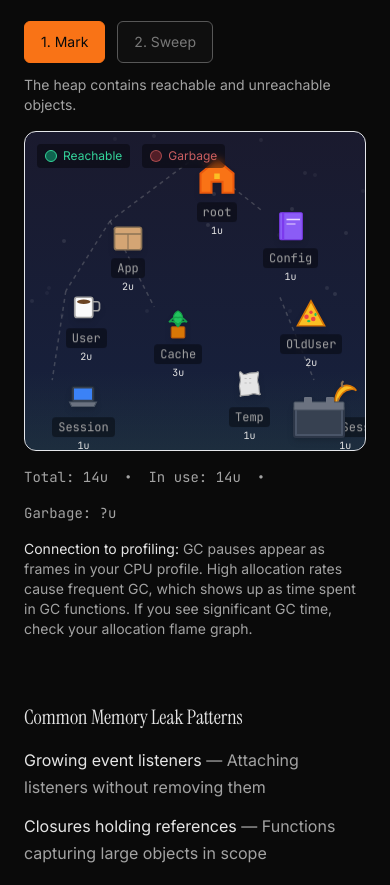
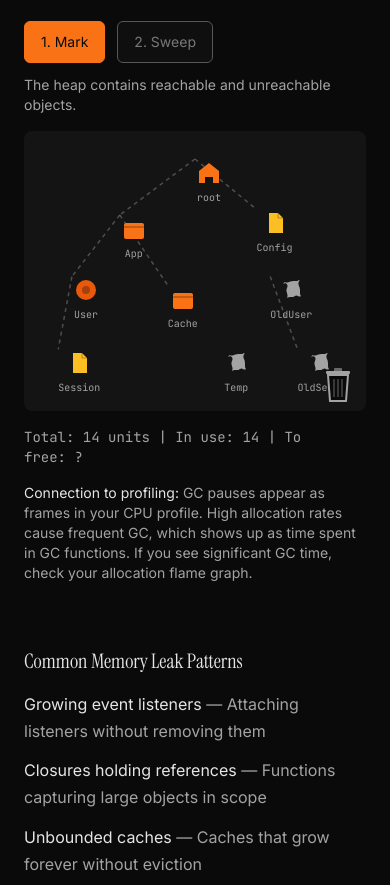
Before and after one commit to olivier-w/profiling.wtf, a React (Vite) app: page / in a window 390 px wide. Shown: the part 8140-9025 px from the top of the page. Built offline with nearby package versions, Linux system fonts and the light colour scheme.

Commit message:
Refactor GCSimulator component to enhance object types and visuals. Updated object types for heap simulation, improved icon rendering with responsive colors, and optimized animations for garbage collection. Simplified layout and adjusted memory stats display for clarity.

```diff
--- a/src/components/Memory/GCSimulator.tsx
+++ b/src/components/Memory/GCSimulator.tsx
@@ -3,7 +3,7 @@ import { motion, AnimatePresence } from 'motion/react'
 import { cn } from '../../lib/cn'
 import { useInView } from '../../hooks/useInView'
 
-type ObjectType = 'root' | 'package' | 'mug' | 'plant' | 'laptop' | 'book' | 'paper' | 'banana' | 'bottle' | 'pizza'
+type ObjectType = 'root' | 'box' | 'file' | 'data' | 'trash'
 
 interface HeapObject {
   id: string
@@ -17,116 +17,78 @@ type GCStep = 'initial' | 'mark' | 'sweep' | 'done'
 
 const initialHeap: HeapObject[] = [
   { id: 'root', name: 'root', size: 1, type: 'root', refs: ['app', 'config'] },
-  { id: 'app', name: 'App', size: 2, type: 'package', refs: ['user', 'cache'] },
-  { id: 'config', name: 'Config', size: 1, type: 'book', refs: [] },
-  { id: 'user', name: 'User', size: 2, type: 'mug', refs: ['session'] },
-  { id: 'cache', name: 'Cache', size: 3, type: 'plant', refs: [] },
-  { id: 'session', name: 'Session', size: 1, type: 'laptop', refs: [] },
-  { id: 'old_user', name: 'OldUser', size: 2, type: 'pizza', refs: ['old_session'] },
-  { id: 'old_session', name: 'OldSess', size: 1, type: 'banana', refs: [] },
-  { id: 'temp', name: 'Temp', size: 1, type: 'paper', refs: [] },
+  { id: 'app', name: 'App', size: 2, type: 'box', refs: ['user', 'cache'] },
+  { id: 'config', name: 'Config', size: 1, type: 'file', refs: [] },
+  { id: 'user', name: 'User', size: 2, type: 'data', refs: ['session'] },
+  { id: 'cache', name: 'Cache', size: 3, type: 'box', refs: [] },
+  { id: 'session', name: 'Session', size: 1, type: 'file', refs: [] },
+  { id: 'old_user', name: 'OldUser', size: 2, type: 'trash', refs: ['old_session'] },
+  { id: 'old_session', name: 'OldSess', size: 1, type: 'trash', refs: [] },
+  { id: 'temp', name: 'Temp', size: 1, type: 'trash', refs: [] },
 ]
 
-// Scattered yard layout positions (x, y as percentages)
+// Positions as percentages for responsive layout
 const positions: Record<string, { x: number; y: number }> = {
-  root: { x: 50, y: 8 },
-  app: { x: 25, y: 28 },
-  config: { x: 70, y: 25 },
-  user: { x: 12, y: 50 },
-  cache: { x: 38, y: 55 },
-  session: { x: 8, y: 78 },
-  old_user: { x: 75, y: 52 },
-  old_session: { x: 85, y: 78 },
-  temp: { x: 60, y: 75 },
+  root: { x: 50, y: 10 },
+  app: { x: 28, y: 30 },
+  config: { x: 68, y: 28 },
+  user: { x: 14, y: 52 },
+  cache: { x: 42, y: 55 },
+  session: { x: 10, y: 78 },
+  old_user: { x: 72, y: 52 },
+  old_session: { x: 80, y: 78 },
+  temp: { x: 58, y: 78 },
 }
 
-// Icon components for each object type
-function ObjectIcon({ type, size = 32 }: { type: ObjectType; size?: number }) {
-  const iconClass = "drop-shadow-md"
+// Minimal icons using site colors
+function ObjectIcon({ type, isGarbage }: { type: ObjectType; isGarbage: boolean }) {
+  const baseColor = isGarbage ? 'var(--text-muted)' : getTypeColor(type)
+  const size = 28
 
   switch (type) {
     case 'root':
       return (
-        <svg width={size} height={size} viewBox="0 0 32 32" className={iconClass}>
-          <path d="M16 4L4 14V28H12V20H20V28H28V14L16 4Z" fill="#f97316" stroke="#ea580c" strokeWidth="1.5"/>
-          <rect x="14" y="14" width="4" height="4" fill="#fbbf24"/>
+        <svg width={size} height={size} viewBox="0 0 28 28">
+          <path
+            d="M14 4L4 12V24H10V18H18V24H24V12L14 4Z"
+            fill={baseColor}
+            opacity={isGarbage ? 0.4 : 1}
+          />
         </svg>
       )
-    case 'package':
+    case 'box':
       return (
-        <svg width={size} height={size} viewBox="0 0 32 32" className={iconClass}>
-          <rect x="4" y="8" width="24" height="20" rx="2" fill="#d4a574" stroke="#8B7355" strokeWidth="1.5"/>
-          <line x1="4" y1="14" x2="28" y2="14" stroke="#8B7355" strokeWidth="1.5"/>
-          <line x1="16" y1="14" x2="16" y2="28" stroke="#8B7355" strokeWidth="1"/>
+        <svg width={size} height={size} viewBox="0 0 28 28">
+          <rect x="4" y="8" width="20" height="16" rx="2" fill={baseColor} opacity={isGarbage ? 0.4 : 1}/>
+          <line x1="4" y1="12" x2="24" y2="12" stroke="var(--bg)" strokeWidth="1.5" opacity="0.3"/>
         </svg>
       )
-    case 'mug':
+    case 'file':
       return (
-        <svg width={size} height={size} viewBox="0 0 32 32" className={iconClass}>
-          <rect x="6" y="8" width="16" height="18" rx="2" fill="#fafafa" stroke="#a3a3a3" strokeWidth="1.5"/>
-          <path d="M22 12H26C27 12 28 13 28 14V18C28 19 27 20 26 20H22" fill="none" stroke="#a3a3a3" strokeWidth="1.5"/>
-          <ellipse cx="14" cy="12" rx="6" ry="2" fill="#6b4423"/>
+        <svg width={size} height={size} viewBox="0 0 28 28">
+          <path
+            d="M8 4H17L22 9V24H8V4Z"
+            fill={baseColor}
+            opacity={isGarbage ? 0.4 : 1}
+          />
+          <path d="M17 4V9H22" fill="none" stroke="var(--bg)" strokeWidth="1" opacity="0.3"/>
         </svg>
       )
-    case 'plant':
+    case 'data':
       return (
-        <svg width={size} height={size} viewBox="0 0 32 32" className={iconClass}>
-          <rect x="10" y="20" width="12" height="10" rx="1" fill="#d97706" stroke="#b45309" strokeWidth="1"/>
-          <path d="M16 20C16 20 12 16 12 12C12 8 16 6 16 6C16 6 20 8 20 12C20 16 16 20 16 20Z" fill="#22c55e" stroke="#16a34a" strokeWidth="1"/>
-          <path d="M16 18C14 16 10 14 8 16C10 14 12 10 16 12" fill="none" stroke="#16a34a" strokeWidth="1.5"/>
-          <path d="M16 18C18 16 22 14 24 16C22 14 20 10 16 12" fill="none" stroke="#16a34a" strokeWidth="1.5"/>
+        <svg width={size} height={size} viewBox="0 0 28 28">
+          <circle cx="14" cy="14" r="10" fill={baseColor} opacity={isGarbage ? 0.4 : 1}/>
+          <circle cx="14" cy="14" r="4" fill="var(--bg)" opacity="0.3"/>
         </svg>
       )
-    case 'laptop':
+    case 'trash':
       return (
-        <svg width={size} height={size} viewBox="0 0 32 32" className={iconClass}>
-          <rect x="6" y="8" width="20" height="14" rx="2" fill="#374151" stroke="#1f2937" strokeWidth="1"/>
-          <rect x="8" y="10" width="16" height="10" fill="#3b82f6"/>
-          <path d="M4 22H28L26 26H6L4 22Z" fill="#6b7280" stroke="#4b5563" strokeWidth="1"/>
-        </svg>
-      )
-    case 'book':
-      return (
-        <svg width={size} height={size} viewBox="0 0 32 32" className={iconClass}>
-          <rect x="6" y="4" width="20" height="24" rx="1" fill="#8b5cf6" stroke="#7c3aed" strokeWidth="1"/>
-          <rect x="8" y="4" width="2" height="24" fill="#7c3aed"/>
-          <line x1="12" y1="10" x2="24" y2="10" stroke="#e9d5ff" strokeWidth="1.5"/>
-          <line x1="12" y1="14" x2="20" y2="14" stroke="#e9d5ff" strokeWidth="1"/>
-        </svg>
-      )
-    case 'paper':
-      return (
-        <svg width={size} height={size} viewBox="0 0 32 32" className={iconClass}>
-          <path d="M8 4C6 6 10 10 8 14C6 18 10 22 8 26C10 24 14 26 18 24C22 22 24 26 26 24C24 22 26 18 24 14C22 10 26 6 24 4C22 6 18 4 14 6C10 8 10 4 8 4Z" fill="#e5e5e5" stroke="#a3a3a3" strokeWidth="1"/>
-          <line x1="12" y1="10" x2="20" y2="10" stroke="#a3a3a3" strokeWidth="0.5" strokeDasharray="2"/>
-          <line x1="12" y1="14" x2="18" y2="14" stroke="#a3a3a3" strokeWidth="0.5" strokeDasharray="2"/>
-        </svg>
-      )
-    case 'banana':
-      return (
-        <svg width={size} height={size} viewBox="0 0 32 32" className={iconClass}>
-          <path d="M8 24C6 20 8 12 14 8C18 6 24 8 26 12C24 10 18 10 14 14C10 18 10 22 8 24Z" fill="#fbbf24" stroke="#d97706" strokeWidth="1.5"/>
-          <path d="M14 8C14 8 12 6 14 4" stroke="#8B7355" strokeWidth="2" strokeLinecap="round"/>
-          <ellipse cx="10" cy="20" rx="1" ry="2" fill="#8B7355" opacity="0.5"/>
-        </svg>
-      )
-    case 'bottle':
-      return (
-        <svg width={size} height={size} viewBox="0 0 32 32" className={iconClass}>
-          <rect x="12" y="4" width="8" height="4" rx="1" fill="#a3a3a3"/>
-          <path d="M12 8L10 12V28H22V12L20 8H12Z" fill="#86efac" fillOpacity="0.6" stroke="#22c55e" strokeWidth="1"/>
-          <ellipse cx="16" cy="24" rx="4" ry="2" fill="#22c55e" fillOpacity="0.3"/>
-        </svg>
-      )
-    case 'pizza':
-      return (
-        <svg width={size} height={size} viewBox="0 0 32 32" className={iconClass}>
-          <path d="M16 6L4 28H28L16 6Z" fill="#fbbf24" stroke="#d97706" strokeWidth="1.5"/>
-          <circle cx="12" cy="20" r="2" fill="#ef4444"/>
-          <circle cx="18" cy="22" r="2" fill="#ef4444"/>
-          <circle cx="16" cy="16" r="1.5" fill="#ef4444"/>
-          <ellipse cx="14" cy="24" rx="1.5" ry="1" fill="#22c55e"/>
-          <ellipse cx="20" cy="18" rx="1" ry="1.5" fill="#22c55e"/>
+        <svg width={size} height={size} viewBox="0 0 28 28">
+          <path
+            d="M6 8C8 6 12 8 10 12C8 16 12 18 10 22C12 20 16 22 18 20C20 18 22 22 24 20C22 18 24 14 22 10C20 6 24 4 22 4C20 6 16 4 12 6C8 8 8 4 6 8Z"
+            fill={baseColor}
+            opacity={isGarbage ? 0.4 : 1}
+          />
         </svg>
       )
     default:
@@ -134,57 +96,36 @@ function ObjectIcon({ type, size = 32 }: { type: ObjectType; size?: number }) {
   }
 }
 
-// Trash truck SVG component
-function TrashTruck({ freedMemory, isVisible }: { freedMemory: number; isVisible: boolean }) {
-  return (
-    <motion.div
-      className="absolute bottom-4 right-0 pointer-events-none"
-      initial={{ x: 200, opacity: 0 }}
-      animate={isVisible ? { x: 0, opacity: 1 } : { x: 200, opacity: 0 }}
-      transition={{ duration: 0.6, ease: 'easeOut' }}
-    >
-      <div className="relative">
-        <svg width="120" height="80" viewBox="0 0 120 80" className="drop-shadow-lg">
-          {/* Truck body */}
-          <rect x="20" y="20" width="70" height="40" rx="4" fill="#4a5568" stroke="#2d3748" strokeWidth="2"/>
-          {/* Trash compartment */}
-          <rect x="25" y="25" width="60" height="30" rx="2" fill="#2d3748"/>
-          {/* Cab */}
-          <rect x="90" y="30" width="25" height="30" rx="3" fill="#22c55e" stroke="#16a34a" strokeWidth="2"/>
-          <rect x="95" y="35" width="15" height="10" rx="1" fill="#86efac"/>
-          {/* Wheels */}
-          <circle cx="35" cy="60" r="10" fill="#1f2937" stroke="#0f172a" strokeWidth="2"/>
-          <circle cx="35" cy="60" r="4" fill="#4a5568"/>
-          <circle cx="80" cy="60" r="10" fill="#1f2937" stroke="#0f172a" strokeWidth="2"/>
-          <circle cx="80" cy="60" r="4" fill="#4a5568"/>
-          {/* Recycling symbol */}
-          <text x="55" y="45" textAnchor="middle" fill="#22c55e" fontSize="16">♻</text>
-        </svg>
-        {/* Freed memory badge */}
-        {freedMemory > 0 && (
-          <motion.div
-            initial={{ scale: 0, y: 10 }}
-            animate={{ scale: 1, y: 0 }}
-            transition={{ delay: 0.3, type: 'spring', stiffness: 300 }}
-            className="absolute -top-2 left-1/2 -translate-x-1/2 bg-emerald-500 text-white text-xs font-bold px-2 py-1 rounded-full whitespace-nowrap shadow-lg"
-          >
-            +{freedMemory} freed
-          </motion.div>
-        )}
-      </div>
-    </motion.div>
-  )
+function getTypeColor(type: ObjectType): string {
+  switch (type) {
+    case 'root': return 'var(--accent)'
+    case 'box': return 'var(--flame-3)'
+    case 'file': return 'var(--flame-2)'
+    case 'data': return 'var(--flame-4)'
+    case 'trash': return 'var(--text-muted)'
+  }
 }
 
-// Dumpster SVG for sweep target
-function Dumpster() {
+// Minimal trash can icon
+function TrashCan({ isActive }: { isActive: boolean }) {
+  const color = isActive ? 'var(--accent)' : 'var(--text-muted)'
   return (
-    <svg width="60" height="50" viewBox="0 0 60 50" className="drop-shadow-md">
-      <rect x="5" y="15" width="50" height="30" rx="2" fill="#4a5568" stroke="#2d3748" strokeWidth="2"/>
-      <rect x="8" y="18" width="44" height="24" fill="#374151"/>
-      <rect x="5" y="10" width="50" height="8" rx="1" fill="#6b7280" stroke="#4b5563" strokeWidth="1"/>
-      <rect x="15" y="5" width="8" height="8" rx="1" fill="#6b7280"/>
-      <rect x="37" y="5" width="8" height="8" rx="1" fill="#6b7280"/>
+    <svg width="32" height="36" viewBox="0 0 32 36" className="transition-colors duration-300">
+      {/* Lid */}
+      <rect x="4" y="4" width="24" height="3" rx="1" fill={color} />
+      {/* Handle */}
+      <rect x="12" y="1" width="8" height="4" rx="1" fill={color} opacity="0.6" />
+      {/* Body */}
+      <path
+        d="M6 8L8 34H24L26 8H6Z"
+        fill="var(--bg)"
+        stroke={color}
+        strokeWidth="2"
+      />
+      {/* Lines on body */}
+      <line x1="12" y1="12" x2="12" y2="30" stroke={color} strokeWidth="1.5" opacity="0.4" />
+      <line x1="16" y1="12" x2="16" y2="30" stroke={color} strokeWidth="1.5" opacity="0.4" />
+      <line x1="20" y1="12" x2="20" y2="30" stroke={color} strokeWidth="1.5" opacity="0.4" />
     </svg>
   )
 }
@@ -195,7 +136,6 @@ export function GCSimulator() {
   const [flyingItems, setFlyingItems] = useState<string[]>([])
   const { ref } = useInView(0.1)
   const timeoutRef = useRef<ReturnType<typeof setTimeout> | undefined>(undefined)
-  const containerRef = useRef<HTMLDivElement>(null)
 
   const prefersReducedMotion =
     typeof window !== 'undefined' &&
@@ -247,19 +187,18 @@ export function GCSimulator() {
       return
     }
 
-    // Animate items flying to dumpster one by one
+    // Animate items flying to dumpster
     unreachableIds.forEach((id, index) => {
       setTimeout(() => {
         setFlyingItems(prev => [...prev, id])
-      }, index * 300)
+      }, index * 250)
     })
 
-    // Remove items after animation
     timeoutRef.current = setTimeout(() => {
       setHeap(prev => prev.filter(o => reachableIds.has(o.id)))
       setFlyingItems([])
       setStep('done')
-    }, unreachableIds.length * 300 + 600)
+    }, unreachableIds.length * 250 + 500)
   }
 
   const handleReset = () => {
@@ -296,44 +235,18 @@ export function GCSimulator() {
         )}
         <span className="text-sm text-[var(--text-muted)]">
           {step === 'initial' && 'The heap contains reachable and unreachable objects.'}
-          {step === 'mark' && 'Traced from root. Glowing = reachable, faded = garbage.'}
+          {step === 'mark' && 'Traced from root. Colored = reachable, gray = garbage.'}
           {step === 'sweep' && 'Taking out the trash...'}
-          {step === 'done' && `Freed ${freedMemory} units of memory!`}
+          {step === 'done' && `Freed ${freedMemory} units of memory.`}
         </span>
       </div>
 
-      {/* Heap visualization - larger "yard" layout */}
+      {/* Heap visualization */}
       <div
-        ref={containerRef}
-        className="relative w-full bg-gradient-to-b from-[#1a1a2e] to-[#16213e] rounded-xl overflow-hidden border border-[var(--text-muted)]/10"
-        style={{ aspectRatio: '16/10', minHeight: '320px', maxHeight: '450px' }}
+        className="relative rounded-lg bg-[var(--surface)] overflow-hidden"
+        style={{ minHeight: '280px' }}
       >
-        {/* Ground gradient */}
-        <div className="absolute bottom-0 left-0 right-0 h-1/4 bg-gradient-to-t from-[#2d4a3e]/30 to-transparent" />
-
-        {/* Stars/particles background */}
-        <div className="absolute inset-0 overflow-hidden pointer-events-none">
-          {[...Array(20)].map((_, i) => (
-            <motion.div
-              key={i}
-              className="absolute w-1 h-1 bg-white/20 rounded-full"
-              style={{
-                left: `${Math.random() * 100}%`,
-                top: `${Math.random() * 60}%`,
-              }}
-              animate={prefersReducedMotion ? {} : {
-                opacity: [0.2, 0.5, 0.2],
-              }}
-              transition={{
-                duration: 2 + Math.random() * 2,
-                repeat: Infinity,
-                delay: Math.random() * 2,
-              }}
-            />
-          ))}
-        </div>
-
-        {/* Reference lines (ownership chains) */}
+        {/* Reference lines */}
         <svg className="absolute inset-0 w-full h-full pointer-events-none">
           {heap.map(obj =>
             obj.refs.map(refId => {
@@ -345,21 +258,23 @@ export function GCSimulator() {
               if (!toObj) return null
 
               const isReachable = reachableIds.has(obj.id) && reachableIds.has(refId)
-              const lineOpacity = step === 'initial' ? 0.3 : isReachable ? 0.6 : 0.15
+              const isMarkedReachable = step !== 'initial' && isReachable
+              const isFading = step === 'sweep' && unreachableIds.includes(obj.id)
 
               return (
-                <motion.line
+                <line
                   key={`${obj.id}-${refId}`}
                   x1={`${fromPos.x}%`}
                   y1={`${fromPos.y}%`}
                   x2={`${toPos.x}%`}
                   y2={`${toPos.y}%`}
-                  stroke={isReachable && step !== 'initial' ? '#22c55e' : '#a3a3a3'}
+                  stroke={isMarkedReachable ? '#22c55e' : 'var(--text-muted)'}
                   strokeWidth={1.5}
-                  strokeDasharray="4 4"
-                  initial={{ opacity: 0.3 }}
-                  animate={{ opacity: lineOpacity }}
-                  transition={{ duration: 0.3 }}
+                  strokeDasharray={isMarkedReachable ? 'none' : '4 4'}
+                  style={{
+                    opacity: isFading ? 0.1 : 0.4,
+                    transition: 'opacity 0.3s, stroke 0.3s'
+                  }}
                 />
               )
             })
@@ -390,43 +305,37 @@ export function GCSimulator() {
                 animate={
                   isFlying
                     ? {
-                        x: '200%',
-                        y: '100%',
-                        scale: 0,
+                        x: `${90 - pos.x}%`,
+                        y: `${85 - pos.y}%`,
+                        scale: 0.3,
                         opacity: 0,
-                        rotate: 360,
+                        rotate: 180,
                       }
-                    : {
-                        scale: 1,
-                        opacity: isGarbage ? 0.5 : 1,
-                        y: prefersReducedMotion ? 0 : [0, -3, 0],
-                      }
+                    : { scale: 1, opacity: 1, x: 0, y: 0, rotate: 0 }
                 }
                 exit={{ scale: 0, opacity: 0 }}
                 transition={
                   isFlying
-                    ? { duration: 0.5, ease: 'easeIn' }
-                    : {
-                        duration: 2,
-                        repeat: prefersReducedMotion ? 0 : Infinity,
-                        ease: 'easeInOut',
-                      }
+                    ? { duration: 0.4, ease: 'easeIn' }
+                    : { duration: 0.2 }
                 }
               >
-                {/* Glow effect for marked items */}
+                {/* Object icon with ring wrapper - 28px to match icon size */}
+                <div className="relative w-7 h-7 flex items-center justify-center">
+                  {/* Marked ring */}
                   {isMarked && (
                     <motion.div
-                    className="absolute inset-0 -m-2 rounded-full bg-emerald-500/30 blur-md"
-                    initial={{ scale: 0, opacity: 0 }}
-                    animate={{ scale: 1.5, opacity: 1 }}
-                    transition={{ duration: 0.3 }}
+                      className="absolute inset-[-4px] rounded-full border-2 border-dashed border-green-500"
+                      initial={{ scale: 0.8, opacity: 0 }}
+                      animate={{ scale: 1, opacity: 1 }}
+                      transition={{ duration: 0.2 }}
                     />
                   )}
 
-                {/* Warning X for garbage */}
-                {isGarbage && (
+                  {/* Garbage X marker */}
+                  {isGarbage && !isFlying && (
                     <motion.div
-                    className="absolute -top-1 -right-1 w-5 h-5 bg-red-500 rounded-full flex items-center justify-center text-white text-xs font-bold z-10 shadow-lg"
+                      className="absolute -top-1 -right-1 w-4 h-4 bg-red-500/80 rounded-full flex items-center justify-center text-white text-[10px] font-bold z-10"
                       initial={{ scale: 0 }}
                       animate={{ scale: 1 }}
                       transition={{ type: 'spring', stiffness: 500 }}
@@ -437,75 +346,43 @@ export function GCSimulator() {
 
                   {/* Object icon */}
                   <div className={cn(
-                  'relative transition-all duration-300',
-                  isGarbage && 'grayscale'
+                    'transition-all duration-200',
+                    isGarbage && 'grayscale opacity-60'
                   )}>
-                  <ObjectIcon type={obj.type} size={obj.type === 'root' ? 44 : 36} />
+                    <ObjectIcon type={obj.type} isGarbage={isGarbage} />
+                  </div>
                 </div>
 
                 {/* Label */}
                 <span className={cn(
-                  'mt-1 text-xs font-mono px-1.5 py-0.5 rounded bg-black/40 backdrop-blur-sm transition-colors duration-300',
-                  isMarked && 'text-emerald-400',
-                  isGarbage && 'text-red-400/70',
+                  'mt-0.5 text-[10px] font-mono transition-colors duration-200',
+                  isMarked && 'text-green-400',
+                  isGarbage && 'text-[var(--text-muted)]/50',
                   !isMarked && !isGarbage && 'text-[var(--text-muted)]'
                 )}>
                   {obj.name}
-                </span>
-
-                {/* Size indicator */}
-                <span className="text-[10px] text-[var(--text-muted)]/60 font-mono">
-                  {obj.size}u
                 </span>
               </motion.div>
             )
           })}
         </AnimatePresence>
 
-        {/* Dumpster target area */}
-        <div className="absolute bottom-2 right-4 flex flex-col items-center">
-          <Dumpster />
-          {step === 'sweep' && (
-            <motion.span
-              className="text-xs text-[var(--text-muted)] mt-1"
-              initial={{ opacity: 0 }}
-              animate={{ opacity: 1 }}
-            >
-              🗑️ Trash goes here
-            </motion.span>
-          )}
-        </div>
-
-        {/* Trash truck (appears when done) */}
-        <TrashTruck freedMemory={freedMemory} isVisible={step === 'done'} />
-
-        {/* Legend */}
-        <div className="absolute top-3 left-3 flex flex-wrap gap-3 text-xs">
-          <div className="flex items-center gap-1.5 bg-black/40 backdrop-blur-sm px-2 py-1 rounded">
-            <div className="w-3 h-3 rounded-full bg-emerald-500/50 border border-emerald-400" />
-            <span className="text-emerald-400">Reachable</span>
-          </div>
-          <div className="flex items-center gap-1.5 bg-black/40 backdrop-blur-sm px-2 py-1 rounded">
-            <div className="w-3 h-3 rounded-full bg-red-500/30 border border-red-400/50" />
-            <span className="text-red-400/80">Garbage</span>
-          </div>
+        {/* Trash can */}
+        <div className="absolute bottom-2 right-3">
+          <TrashCan isActive={step === 'sweep'} />
         </div>
       </div>
 
       {/* Memory stats */}
-      <div className="flex flex-wrap items-center gap-4 font-mono text-sm text-[var(--text-muted)]">
-        <span>Total: {totalMemory}u</span>
-        <span>•</span>
-        <span>In use: {step === 'done' ? totalMemory - freedMemory : totalMemory - (step !== 'initial' ? freedMemory : 0)}u</span>
-        <span>•</span>
+      <p className="font-mono text-sm text-[var(--text-muted)]">
+        Total: {totalMemory} units |
+        In use: {step === 'done' ? totalMemory - freedMemory : totalMemory - (step !== 'initial' ? freedMemory : 0)} |
         {step === 'done' ? (
-          <span className="text-emerald-400 font-semibold">Freed: {freedMemory}u ✓</span>
+          <span className="text-[var(--accent)]"> Freed: {freedMemory}</span>
         ) : (
-          <span className={step !== 'initial' ? 'text-red-400/80' : ''}>
-            Garbage: {step !== 'initial' ? freedMemory : '?'}u
-          </span>
+          <span> To free: {step !== 'initial' ? freedMemory : '?'}</span>
         )}
-      </div>
+      </p>
     </div>
   )
 }
```
Lines whose indentation alone changed are shown as unchanged.
